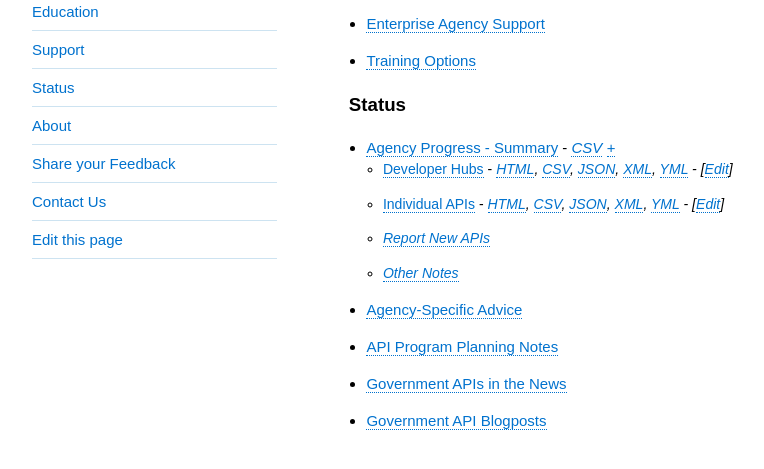
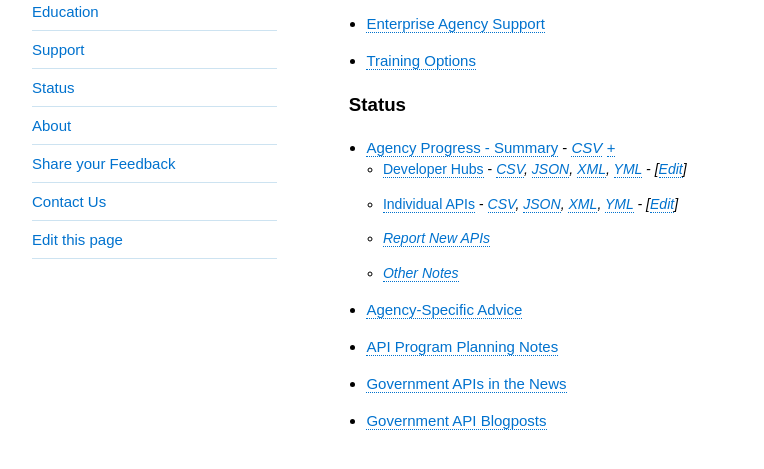
Before and after one commit to 18F/API-All-the-X, a Jekyll site: the page built from index.md, in a window 1280 px wide and 900 px high, scrolled down 3289 px, cut to the strip 332-801 px from the top of the window. Shown: the whole strip, without its empty margins (128-892 px from the left). Built offline with Jekyll 4.4.1, drawn with Linux system fonts in a browser that asks for light colours.

Commit message:
removing html links and adding slashes

```diff
--- a/_includes/status.md
+++ b/_includes/status.md
@@ -1,10 +1,10 @@
 
 * [Agency Progress - Summary](https://github.com/18F/API-All-the-X/blob/18f-pages/_data/agency_progress.csv) - *[CSV](https://raw.githubusercontent.com/18F/API-All-the-X/18f-pages/_data/agency_progress.csv)*   *[+](https://github.com/18F/API-All-the-X/blob/18f-pages/_data/agency_progress-with_programs.csv)*
-   * [Developer Hubs](https://pages.18f.gov/API-All-the-X/pages/developer_hubs) - *[HTML](https://pages.18f.gov/API-All-the-X/data/developer_hubs), [CSV](https://pages.18f.gov/API-All-the-X/data/developer_hubs.csv), [JSON](https://pages.18f.gov/API-All-the-X/data/developer_hubs.json), [XML](https://pages.18f.gov/API-All-the-X/data/developer_hubs.xml), [YML](https://raw.githubusercontent.com/18F/API-All-the-X/18f-pages/_data/developer_hubs.yml) - [[Edit](https://github.com/18F/API-All-the-X/blob/18f-pages/_data/developer_hubs.yml)]*
-   * [Individual APIs](https://pages.18f.gov/API-All-the-X/pages/individual_apis) - *[HTML](https://pages.18f.gov/API-All-the-X/data/individual_apis), [CSV](https://pages.18f.gov/API-All-the-X/data/individual_apis.csv), [JSON](https://pages.18f.gov/API-All-the-X/data/individual_apis.json), [XML](https://pages.18f.gov/API-All-the-X/data/individual_apis.xml), [YML](https://raw.githubusercontent.com/18F/API-All-the-X/18f-pages/_data/individual_apis.yml) - [[Edit](https://github.com/18F/API-All-the-X/edit/18f-pages/_data/individual_apis.yml)]*
+   * [Developer Hubs](https://pages.18f.gov/API-All-the-X/pages/developer_hubs) - *[CSV](https://pages.18f.gov/API-All-the-X/data/developer_hubs.csv), [JSON](https://pages.18f.gov/API-All-the-X/data/developer_hubs.json), [XML](https://pages.18f.gov/API-All-the-X/data/developer_hubs.xml), [YML](https://raw.githubusercontent.com/18F/API-All-the-X/18f-pages/_data/developer_hubs.yml) - [[Edit](https://github.com/18F/API-All-the-X/blob/18f-pages/_data/developer_hubs.yml)]*
+   * [Individual APIs](https://pages.18f.gov/API-All-the-X/pages/individual_apis) - *[CSV](https://pages.18f.gov/API-All-the-X/data/individual_apis.csv), [JSON](https://pages.18f.gov/API-All-the-X/data/individual_apis.json), [XML](https://pages.18f.gov/API-All-the-X/data/individual_apis.xml), [YML](https://raw.githubusercontent.com/18F/API-All-the-X/18f-pages/_data/individual_apis.yml) - [[Edit](https://github.com/18F/API-All-the-X/edit/18f-pages/_data/individual_apis.yml)]*
    * *[Report New APIs](https://github.com/GSA/slash-developer-pages/issues?direction=desc&sort=created&state=open)*
-   * *[Other Notes](https://pages.18f.gov/API-All-the-X/pages/individual_apis-standby_notes)*
-* [Agency-Specific Advice](https://pages.18f.gov/API-All-the-X/pages/agency_advice)
-* [API Program Planning Notes](https://github.com/18F/API-All-the-X/wiki/API-Program-Vision---Notes)
-* [Government APIs in the News](https://pages.18f.gov/API-All-the-X/pages/gov_apis_in_the_news)
-* [Government API Blogposts](https://pages.18f.gov/API-All-the-X/pages/government_api_blogposts)
+   * *[Other Notes](https://pages.18f.gov/API-All-the-X/pages/individual_apis-standby_notes/)*
+* [Agency-Specific Advice](https://pages.18f.gov/API-All-the-X/pages/agency_advice/)
+* [API Program Planning Notes](https://github.com/18F/API-All-the-X/wiki/API-Program-Vision---Notes/)
+* [Government APIs in the News](https://pages.18f.gov/API-All-the-X/pages/gov_apis_in_the_news/)
+* [Government API Blogposts](https://pages.18f.gov/API-All-the-X/pages/government_api_blogposts/)
```
